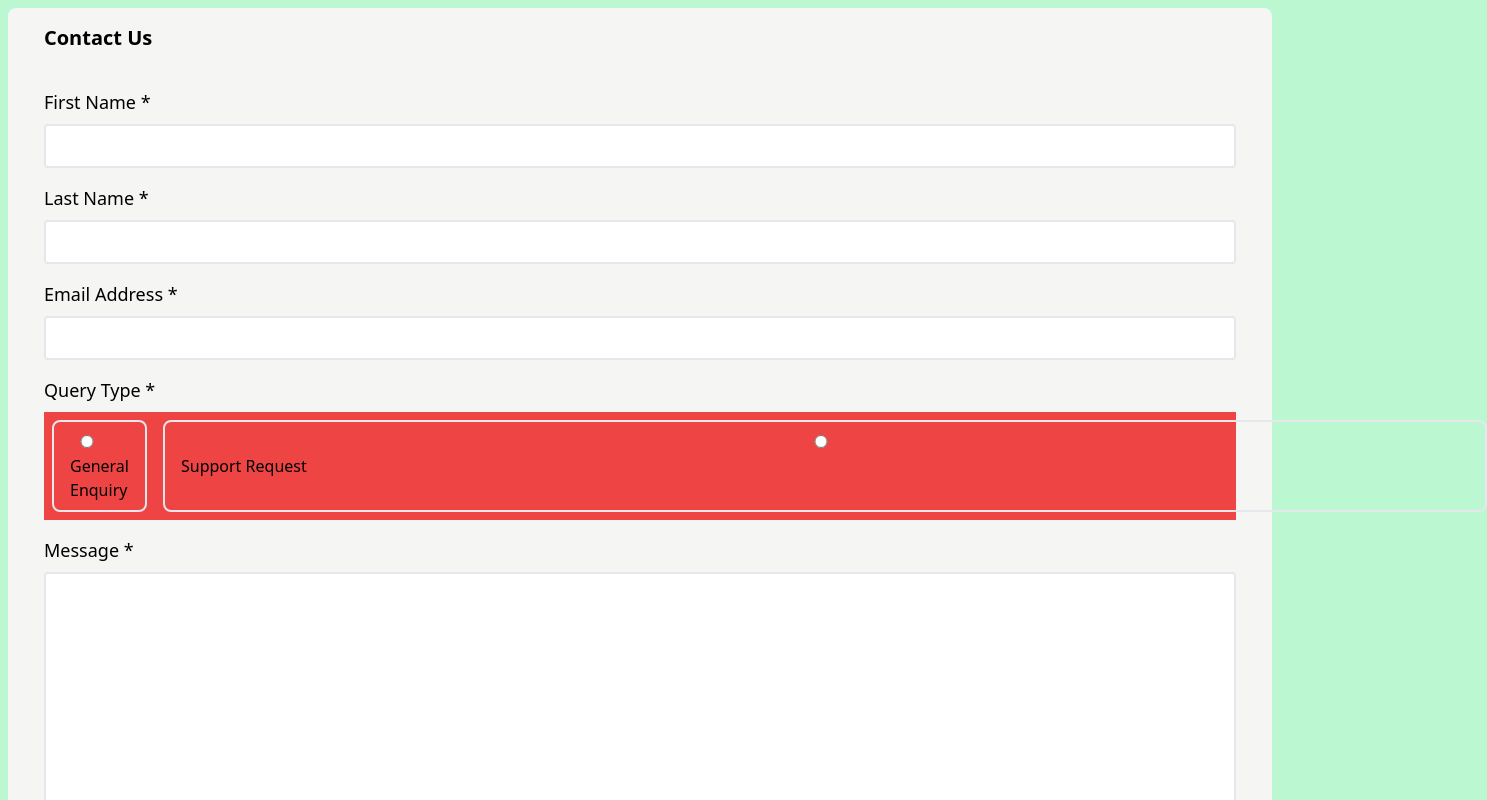
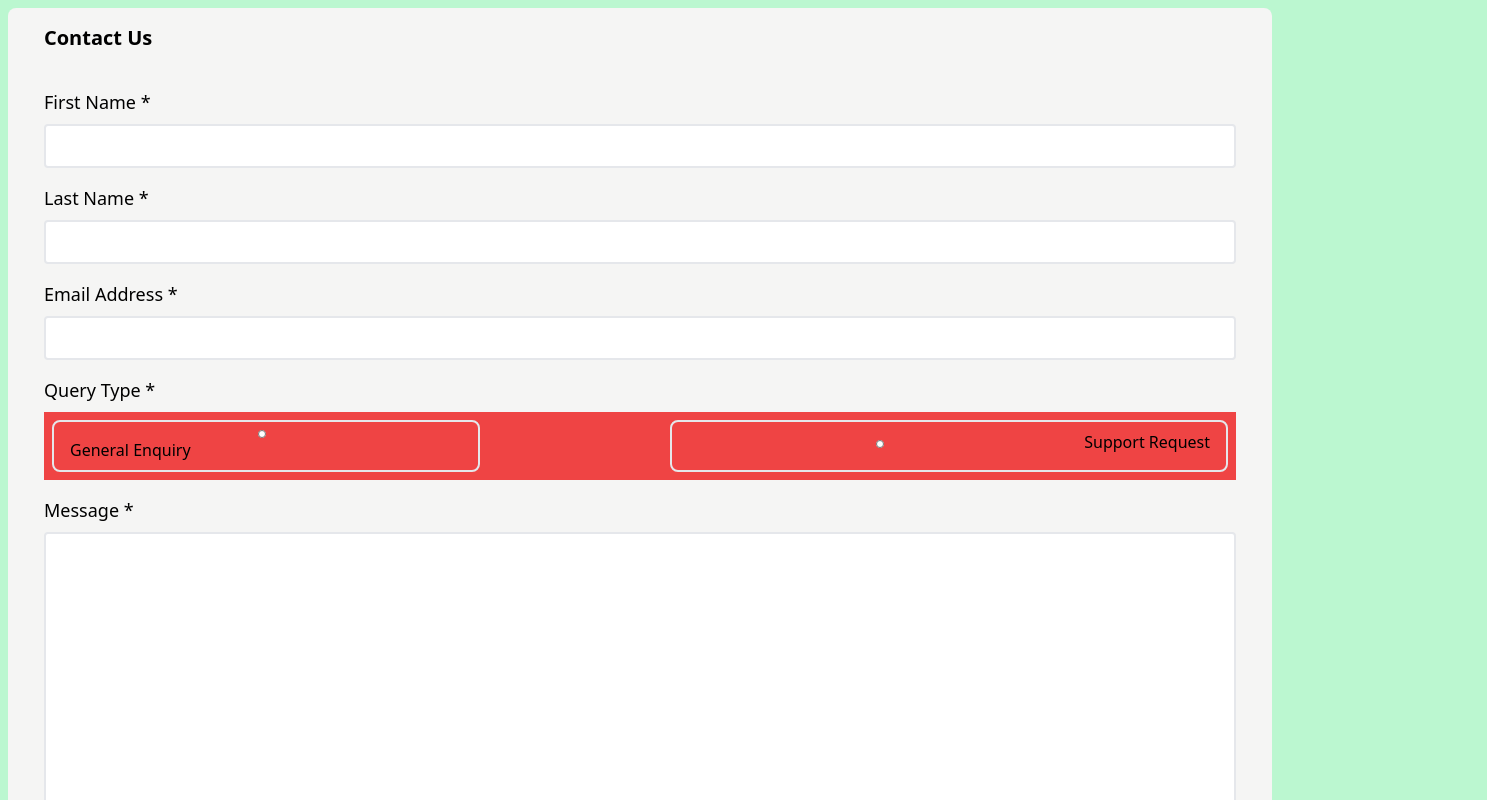
Before and after one commit to Miron-Silviu/contact_form, a plain HTML site: page src/index.html in a window 1280 px wide. Shown: the top 800 px of the page, 1487 px wide, since content can reach past the window. Drawn offline with Linux system fonts and the light colour scheme.

Commit message:
Fix radion button width.

```diff
--- a/src/index.html
+++ b/src/index.html
@@ -57,7 +57,7 @@
                 id="general"
                 name="query"
                 value="general"
-                class="mr-2 md:w-7/12"
+                class="mr-2 md:w-96 flex h-2"
               />
               <label for="general">General Enquiry</label>
             </div>
@@ -67,7 +67,7 @@
                 id="support"
                 name="query"
                 value="support"
-                class="mr-2 md:w-svw"
+                class="mr-2 md:w-96 inline-flex h-2"
               />
               <label for="support">Support Request</label>
             </div>
```
Also changed, not shown: src/output.css.
